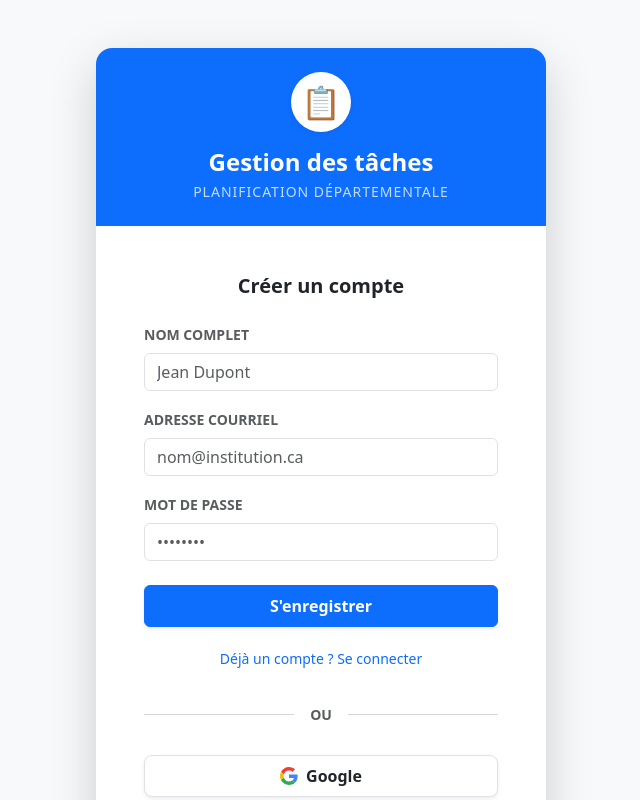
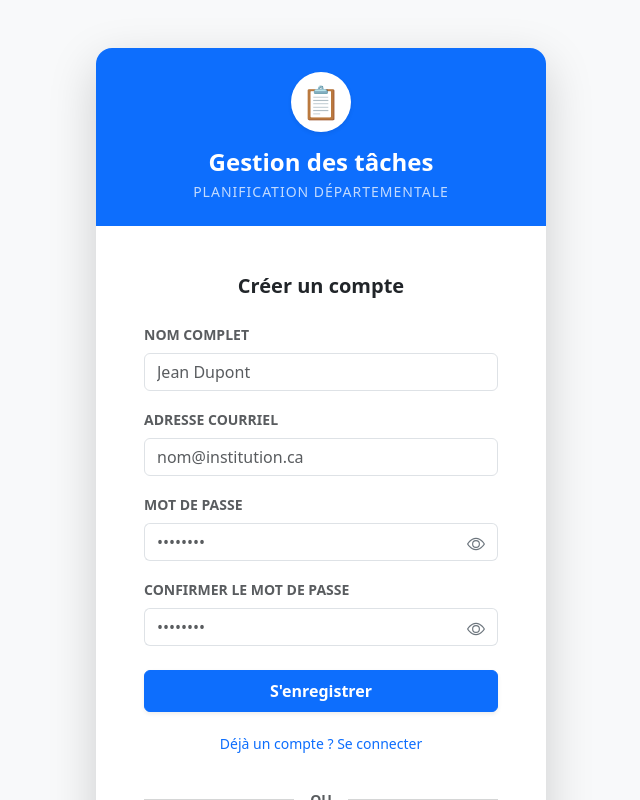
Before and after one commit to kimlavoie/rcd-toolkit, a Next.js app: page /login in a window 1280 px wide. Both pictures are taken after a click on the button "Pas de compte ? S'enregistrer". Shown: the whole page, without its empty margins (319-959 px from the left). Built offline with nearby package versions, Linux system fonts and the light colour scheme; no server answers.

Commit message:
Ajouté un bouton permettant de voir le mot de passe entré et une double validation du mot de passe lors de l'inscription

```diff
--- a/app/login/page.tsx
+++ b/app/login/page.tsx
@@ -12,8 +12,11 @@ export default function LoginPage() {
     const [isRegistering, setIsRegistering] = useState(false);
     const [email, setEmail] = useState("");
     const [password, setPassword] = useState("");
+    const [confirmPassword, setConfirmPassword] = useState("");
     const [name, setName] = useState("");
     const [isSubmitting, setIsSubmitting] = useState(false);
+    const [showPassword, setShowPassword] = useState(false);
+    const [showConfirmPassword, setShowConfirmPassword] = useState(false);
 
     // Automatic redirection upon successful login
     useEffect(() => {
@@ -28,6 +31,7 @@ export default function LoginPage() {
         try {
             if (isRegistering) {
                 if (!name) throw new Error("Le nom est requis");
+                if (password !== confirmPassword) throw new Error("Les mots de passe ne correspondent pas");
                 await registerWithEmail(email, password, name);
                 toast.success("Compte créé avec succès");
             } else {
@@ -112,17 +116,87 @@ export default function LoginPage() {
                             />
                         </div>
 
-                        <div className="mb-4">
-                            <label className="form-label small fw-bold text-muted">MOT DE PASSE</label>
+                        <div className="mb-3">
+                            <label className="form-label small fw-bold text-muted">
+                                {isRegistering ? "MOT DE PASSE" : "MOT DE PASSE"}
+                            </label>
+                            <div className="input-group">
                                 <input
-                                type="password"
+                                    type={showPassword ? "text" : "password"}
                                     className="form-control"
                                     placeholder="••••••••"
                                     value={password}
                                     onChange={e => setPassword(e.target.value)}
                                     required
+                                    style={{ borderRight: "none" }}
                                 />
+                                <button
+                                    className="btn btn-outline-secondary"
+                                    type="button"
+                                    onClick={() => setShowPassword(!showPassword)}
+                                    style={{
+                                        borderLeft: "none",
+                                        backgroundColor: "#fff",
+                                        borderColor: "#dee2e6",
+                                        color: "#6c757d"
+                                    }}
+                                >
+                                    {showPassword ? (
+                                        <svg xmlns="http://www.w3.org/2000/svg" width="18" height="18" fill="currentColor" viewBox="0 0 16 16">
+                                            <path d="M13.359 11.238C15.06 9.72 16 8 16 8s-3-5.5-8-5.5a7.028 7.028 0 0 0-2.79.588l.77.771A5.944 5.944 0 0 1 8 3.5c2.12 0 3.879 1.168 5.168 2.457A13.134 13.134 0 0 1 14.828 8c-.058.087-.122.183-.195.288-.335.48-.83 1.12-1.465 1.755-.165.165-.337.328-.517.486l.708.709z"/>
+                                            <path d="M11.297 9.176a3.5 3.5 0 0 0-4.474-4.474l.823.823a2.5 2.5 0 0 1 2.829 2.829l.822.822zm-2.943 1.299.822.822a3.5 3.5 0 0 1-4.474-4.474l.823.823a2.5 2.5 0 0 0 2.829 2.829z"/>
+                                            <path d="M3.35 5.47c-.18.16-.353.322-.518.487A13.134 13.134 0 0 0 1.172 8l.195.288c.335.48.83 1.12 1.465 1.755C4.121 11.332 5.881 12.5 8 12.5c.716 0 1.39-.133 2.02-.36l.77.772A7.029 7.029 0 0 1 8 13.5C3 13.5 0 8 0 8s.939-1.721 2.641-3.238l.708.709zm10.296 8.884-12-12 .708-.708 12 12-.708.708z"/>
+                                        </svg>
+                                    ) : (
+                                        <svg xmlns="http://www.w3.org/2000/svg" width="18" height="18" fill="currentColor" viewBox="0 0 16 16">
+                                            <path d="M16 8s-3-5.5-8-5.5S0 8 0 8s3 5.5 8 5.5S16 8 16 8zM1.173 8a13.133 13.133 0 0 1 1.66-2.043C4.12 4.668 5.88 3.5 8 3.5c2.12 0 3.879 1.168 5.168 2.457A13.133 13.133 0 0 1 14.827 8c-.058.087-.122.183-.195.288-.335.48-.83 1.12-1.465 1.755C11.879 11.332 10.119 12.5 8 12.5c-2.12 0-3.879-1.168-5.168-2.457A13.134 13.134 0 0 1 1.172 8z"/>
+                                            <path d="M8 5.5a2.5 2.5 0 1 0 0 5 2.5 2.5 0 0 0 0-5zM4.5 8a3.5 3.5 0 1 1 7 0 3.5 3.5 0 0 1-7 0z"/>
+                                        </svg>
+                                    )}
+                                </button>
                             </div>
+                        </div>
+
+                        {isRegistering && (
+                            <div className="mb-4">
+                                <label className="form-label small fw-bold text-muted">CONFIRMER LE MOT DE PASSE</label>
+                                <div className="input-group">
+                                    <input
+                                        type={showConfirmPassword ? "text" : "password"}
+                                        className="form-control"
+                                        placeholder="••••••••"
+                                        value={confirmPassword}
+                                        onChange={e => setConfirmPassword(e.target.value)}
+                                        required
+                                        style={{ borderRight: "none" }}
+                                    />
+                                    <button
+                                        className="btn btn-outline-secondary"
+                                        type="button"
+                                        onClick={() => setShowConfirmPassword(!showConfirmPassword)}
+                                        style={{
+                                            borderLeft: "none",
+                                            backgroundColor: "#fff",
+                                            borderColor: "#dee2e6",
+                                            color: "#6c757d"
+                                        }}
+                                    >
+                                        {showConfirmPassword ? (
+                                            <svg xmlns="http://www.w3.org/2000/svg" width="18" height="18" fill="currentColor" viewBox="0 0 16 16">
+                                                <path d="M13.359 11.238C15.06 9.72 16 8 16 8s-3-5.5-8-5.5a7.028 7.028 0 0 0-2.79.588l.77.771A5.944 5.944 0 0 1 8 3.5c2.12 0 3.879 1.168 5.168 2.457A13.134 13.134 0 0 1 14.828 8c-.058.087-.122.183-.195.288-.335.48-.83 1.12-1.465 1.755-.165.165-.337.328-.517.486l.708.709z"/>
+                                                <path d="M11.297 9.176a3.5 3.5 0 0 0-4.474-4.474l.823.823a2.5 2.5 0 0 1 2.829 2.829l.822.822zm-2.943 1.299.822.822a3.5 3.5 0 0 1-4.474-4.474l.823.823a2.5 2.5 0 0 0 2.829 2.829z"/>
+                                                <path d="M3.35 5.47c-.18.16-.353.322-.518.487A13.134 13.134 0 0 0 1.172 8l.195.288c.335.48.83 1.12 1.465 1.755C4.121 11.332 5.881 12.5 8 12.5c.716 0 1.39-.133 2.02-.36l.77.772A7.029 7.029 0 0 1 8 13.5C3 13.5 0 8 0 8s.939-1.721 2.641-3.238l.708.709zm10.296 8.884-12-12 .708-.708 12 12-.708.708z"/>
+                                            </svg>
+                                        ) : (
+                                            <svg xmlns="http://www.w3.org/2000/svg" width="18" height="18" fill="currentColor" viewBox="0 0 16 16">
+                                                <path d="M16 8s-3-5.5-8-5.5S0 8 0 8s3 5.5 8 5.5S16 8 16 8zM1.173 8a13.133 13.133 0 0 1 1.66-2.043C4.12 4.668 5.88 3.5 8 3.5c2.12 0 3.879 1.168 5.168 2.457A13.133 13.133 0 0 1 14.827 8c-.058.087-.122.183-.195.288-.335.48-.83 1.12-1.465 1.755C11.879 11.332 10.119 12.5 8 12.5c-2.12 0-3.879-1.168-5.168-2.457A13.134 13.134 0 0 1 1.172 8z"/>
+                                                <path d="M8 5.5a2.5 2.5 0 1 0 0 5 2.5 2.5 0 0 0 0-5zM4.5 8a3.5 3.5 0 1 1 7 0 3.5 3.5 0 0 1-7 0z"/>
+                                            </svg>
+                                        )}
+                                    </button>
+                                </div>
+                            </div>
+                        )}
 
                         <button
                             type="submit"
```
Also changed, not shown: TODO.txt. Lines whose indentation alone changed are shown as unchanged.
